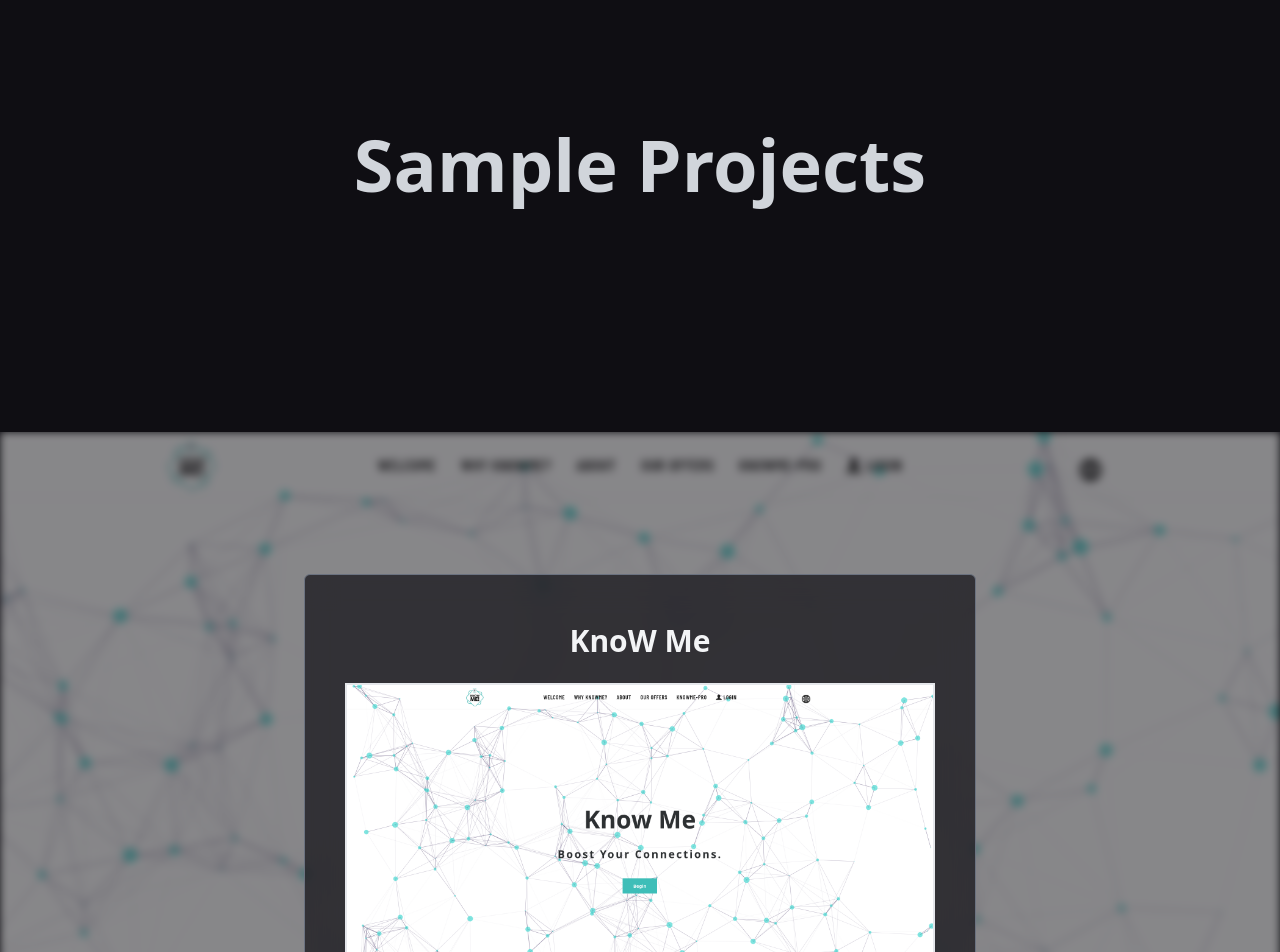
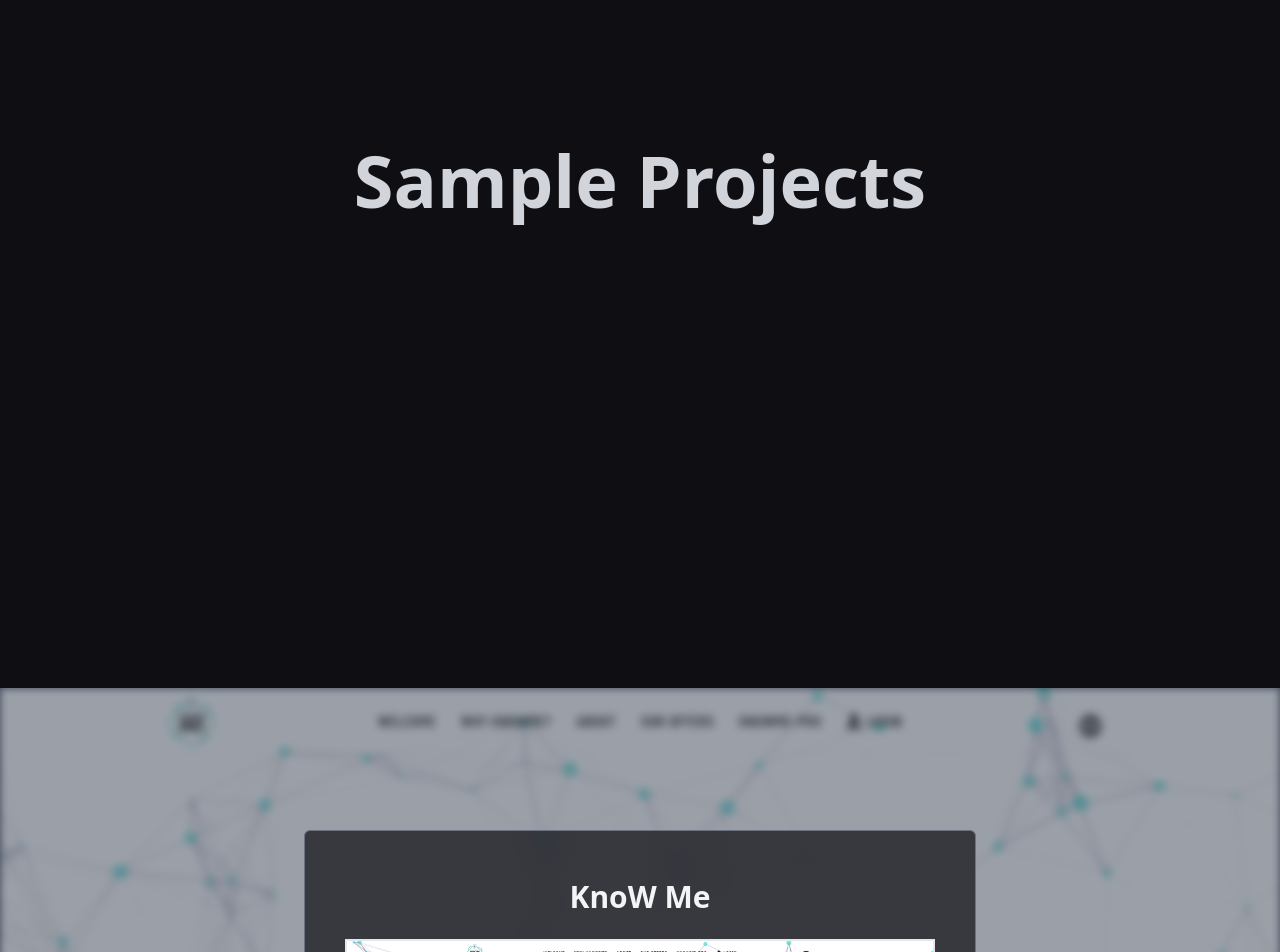
Before and after one commit to RyoDagg/next-portfolio, a Next.js app: page / in a window 1280 px wide. Shown: the part 1620-2572 px from the top of the page. Built offline with nearby package versions, Linux system fonts and the light colour scheme.

Commit message:
Projects component layout and styling tweaks

```diff
--- a/components/projects.tsx
+++ b/components/projects.tsx
@@ -38,16 +38,16 @@ const Projects = () => {
   ];
 
   return (
-    <div className="relative w-full snap-start">
+    <div className="relative w-full space-y-64 mb-36">
       <div className="sticky h-[50vh] top-0 p-8">
-        <h3 className="text-7xl text-gray-300 font-bold text-center my-16">
+        <h3 className="text-7xl text-gray-300 font-bold text-center mt-20">
           Sample Projects
         </h3>
       </div>
       {projects.map((project, index) => (
         <div
           key={index}
-          className={`sticky top-0 h-screen p-8 w-full bg-black-100 flex items-center justify-center overflow-hidden`}
+          className={`sticky top-0 h-screen p-8 w-full bg-gray-700 flex items-center justify-center overflow-hidden`}
         >
           <Image
             objectFit="cover"
@@ -79,6 +79,7 @@ const Projects = () => {
           </WobbleCard>
         </div>
       ))}
+      <div className="h-64"></div>
     </div>
   );
 };
```
Also changed, not shown: public/websites/lestricolores.png.
